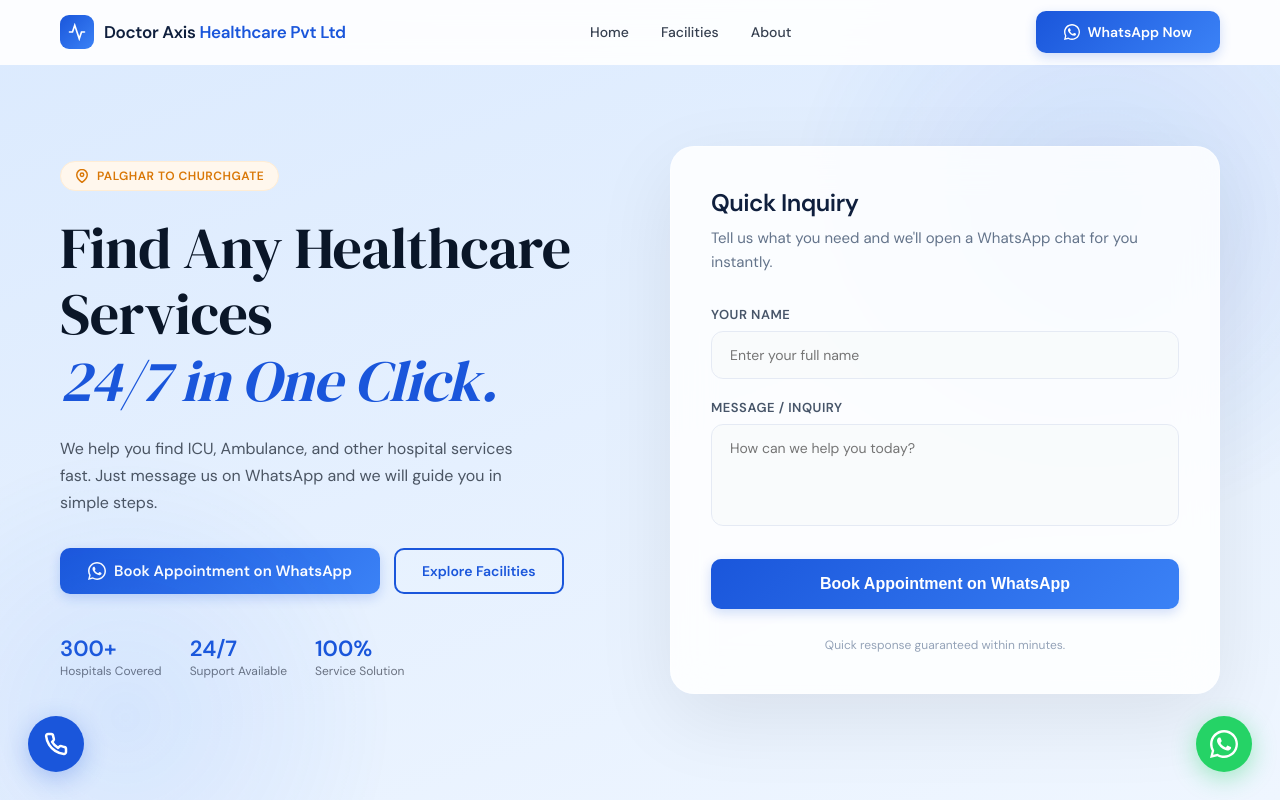
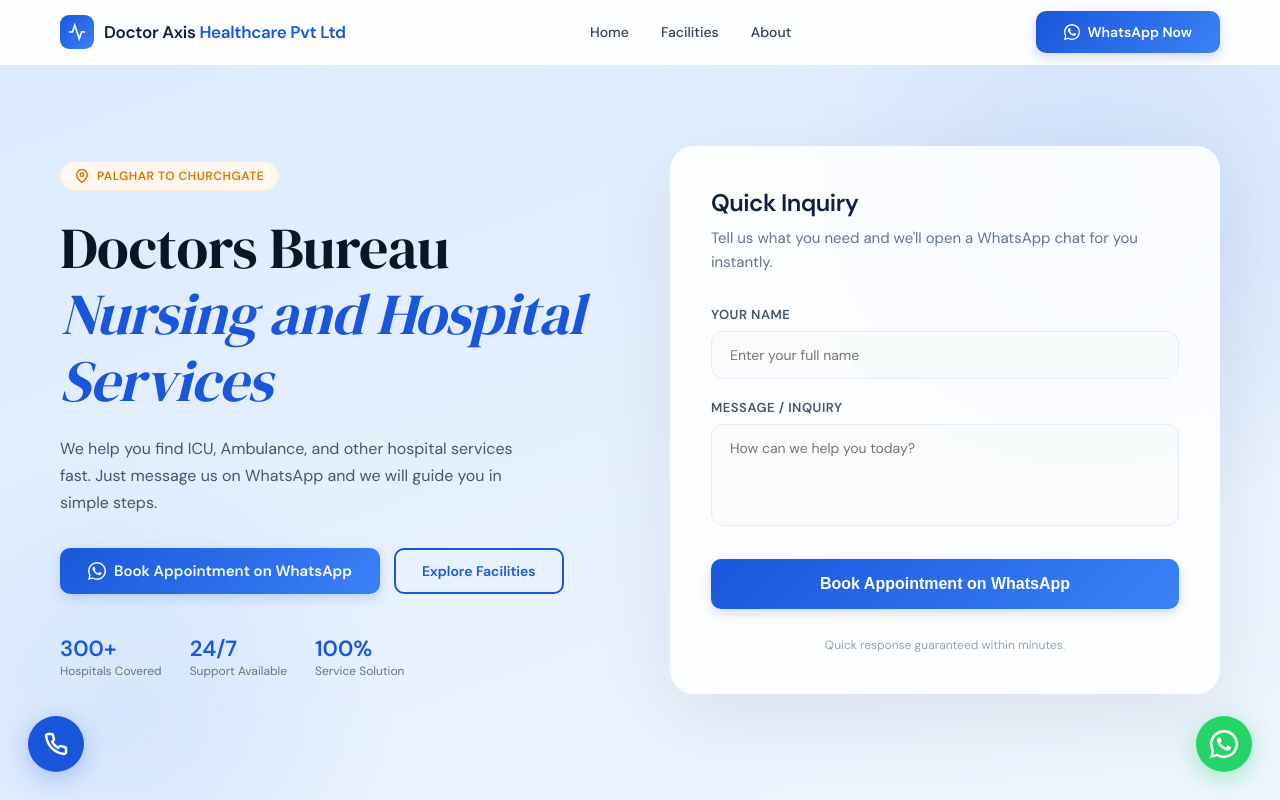
Before and after one commit to pankaj999-hue/demo_axis, a React (Vite) app: page / in a window 1280 px wide. Shown: the top 800 px of the page. Built offline with nearby package versions, Linux system fonts and the light colour scheme.

Commit message:
Update hero headline to Doctors Bureau Nursing and Hospital Services

```diff
--- a/src/components/hero.jsx
+++ b/src/components/hero.jsx
@@ -398,8 +398,8 @@
                 </div>
               </div>
               <h1 style={{ fontFamily: "'DM Serif Display', Georgia, serif", fontSize: "clamp(36px, 5vw, 58px)", fontWeight: 400, lineHeight: 1.15, color: "#0a1628", letterSpacing: "-0.5px", marginBottom: 20 }}>
-                Find Any Healthcare Services<br />
-                <span style={{ color: "#1a56db", fontStyle: "italic" }}>24/7 in One Click.</span>
+                Doctors Bureau<br />
+                <span style={{ color: "#1a56db", fontStyle: "italic" }}>Nursing and Hospital Services</span>
               </h1>
               <p style={{ fontSize: 16, lineHeight: 1.7, color: "#4b5563", maxWidth: 480, marginBottom: 32 }}>
                 We help you find ICU, Ambulance, and other hospital services fast. Just message us on WhatsApp and we will guide you in simple steps.
```
